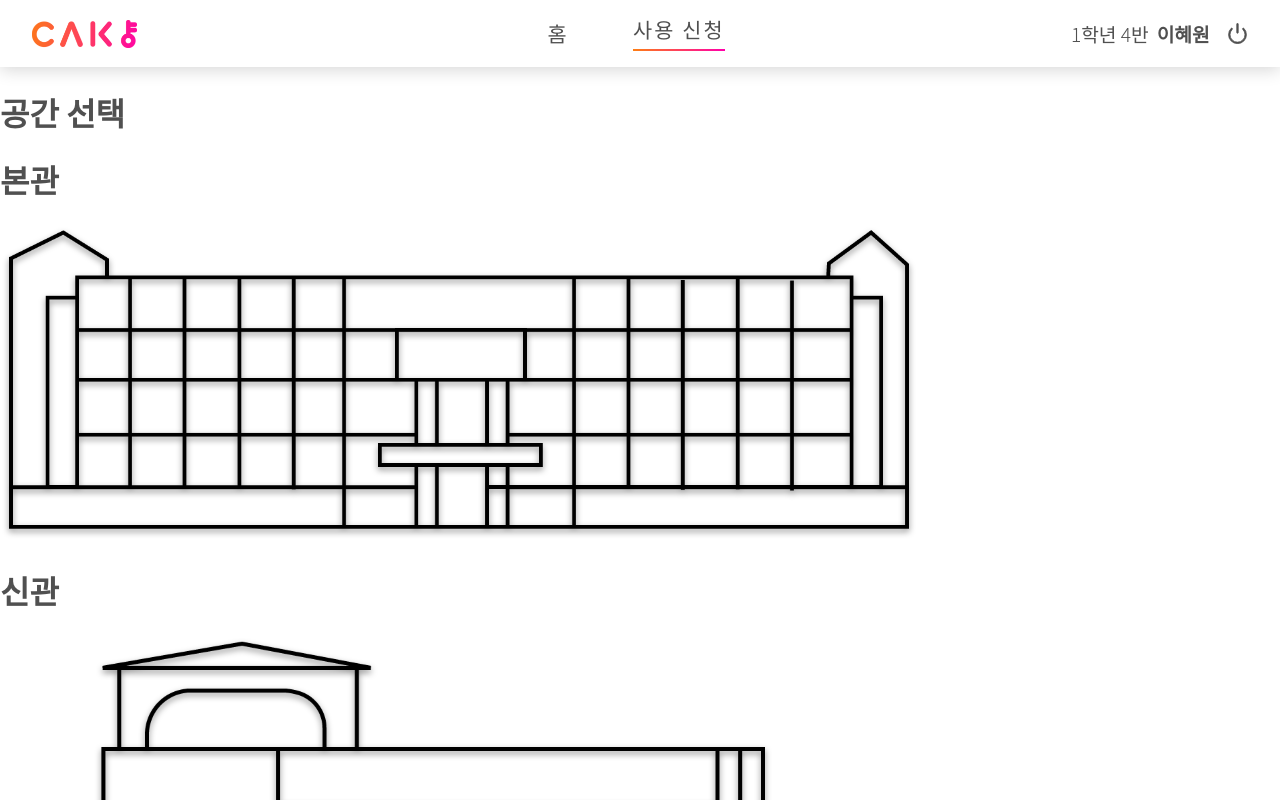
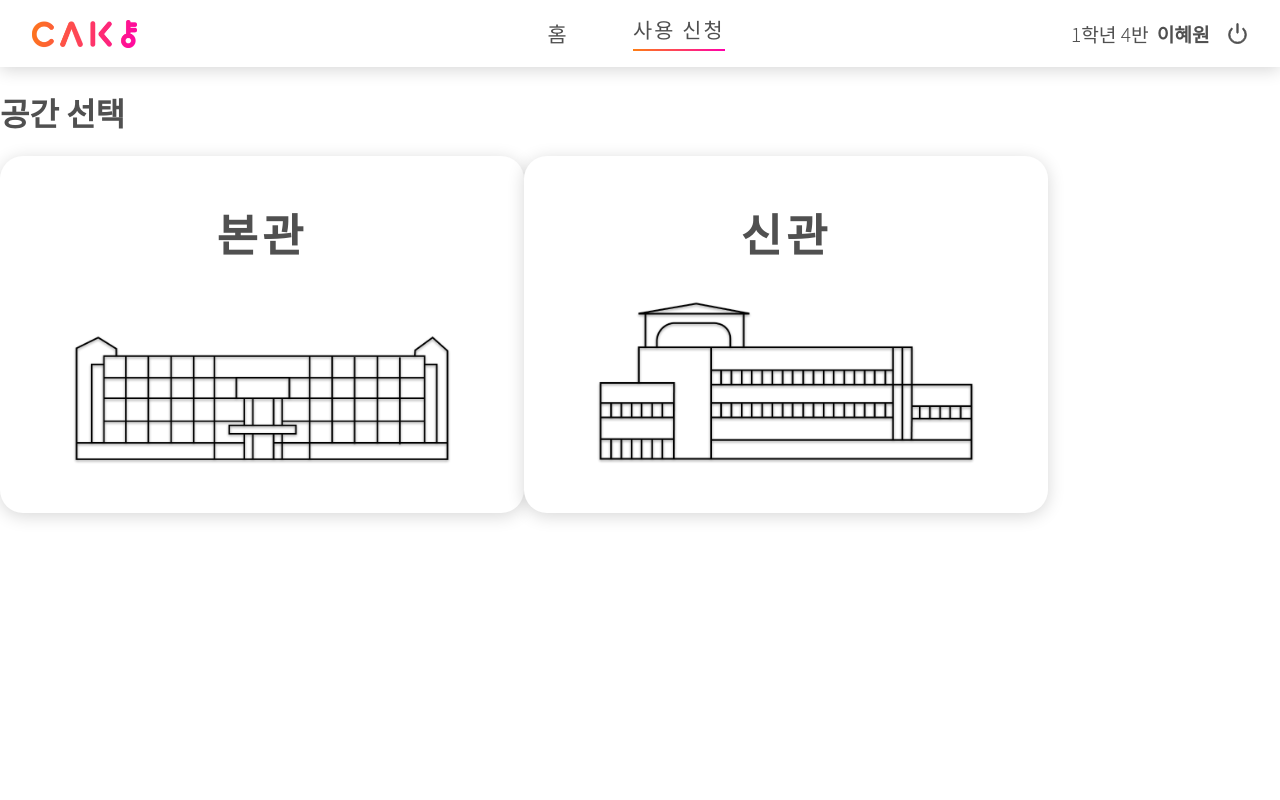
Before and after one commit to rubythonode/cake-web, a React (Create React App) app in the folder packages/frontend/: page /apply in a window 1280 px wide. Shown: the top 800 px of the page. Built offline with nearby package versions, Linux system fonts and the light colour scheme.

Commit message:
feat: styles for PlaceCard

```diff
--- a/packages/frontend/src/components/PlaceCard.tsx
+++ b/packages/frontend/src/components/PlaceCard.tsx
@@ -2,12 +2,30 @@ import * as React from 'react';
 import styled from 'styled-components';
 
 const Container = styled.div`
+  border-radius: 23px;
+  box-shadow: 0 3px 17px 0 rgba(0, 0, 0, 0.16);
+  background-color: #ffffff;
+  padding: 3rem 4.5rem;
+  display: flex;
+  flex-direction: column;
+  align-items: center;
+  width: fit-content;
 `;
 
 const Name = styled.h1`
+  line-height: 1.31;
+  letter-spacing: 4.34px;
+  margin: 0;
+  margin-bottom: 2rem;
+  font-size: 2.8rem;
+  font-weight: 900;
 `;
 
 const Image = styled.img`
+  width: 380px;
+  height: 170px;
+  object-fit: contain;
+  object-position: bottom;
 `;
 
 interface IPlaceCardProps {
--- a/packages/frontend/src/pages/Apply.tsx
+++ b/packages/frontend/src/pages/Apply.tsx
@@ -11,6 +11,7 @@ const Title = styled.h1`
 `;
 
 const PlaceCardList = styled.div`
+  display: flex;
 `;
 
 type ApplyProps = {
```
